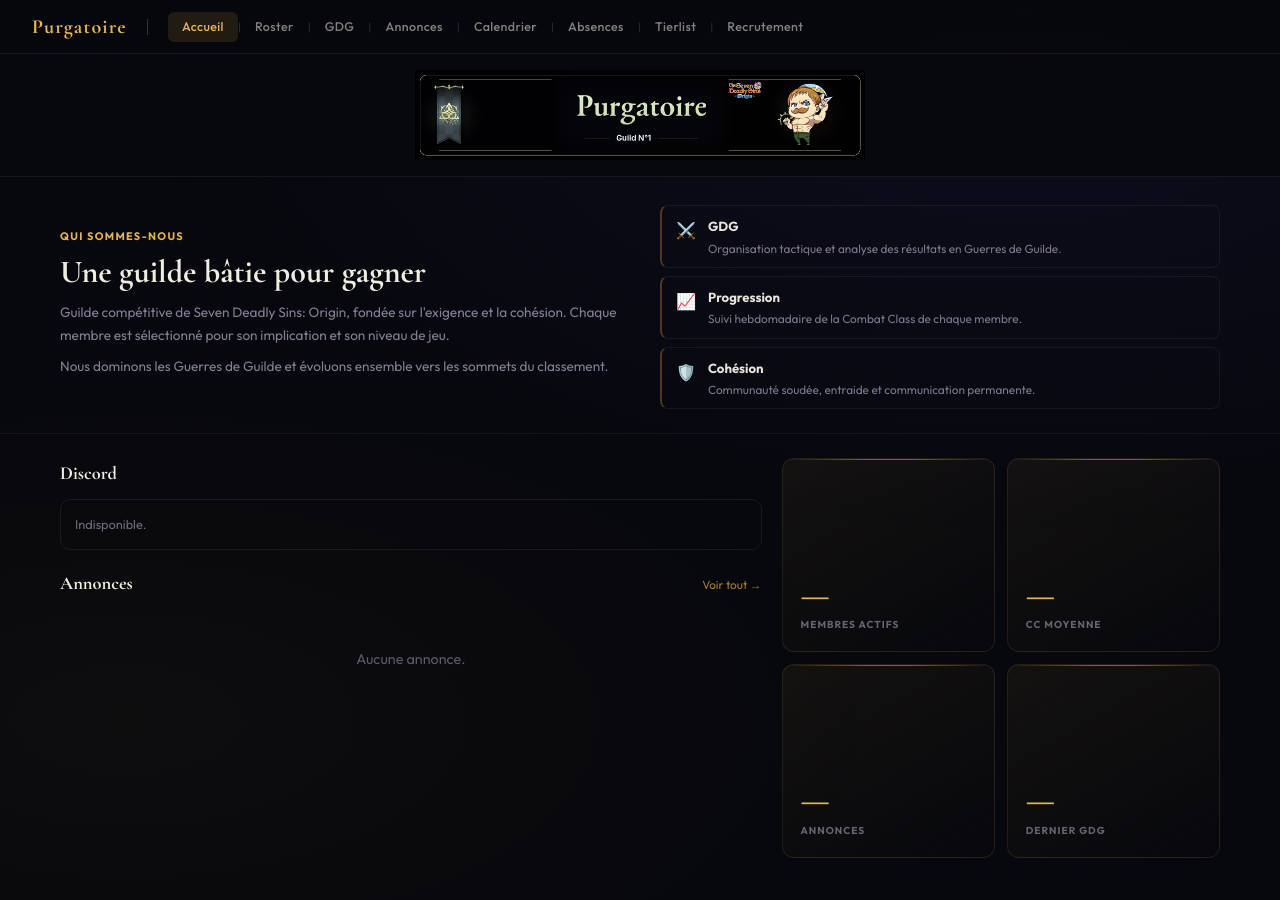
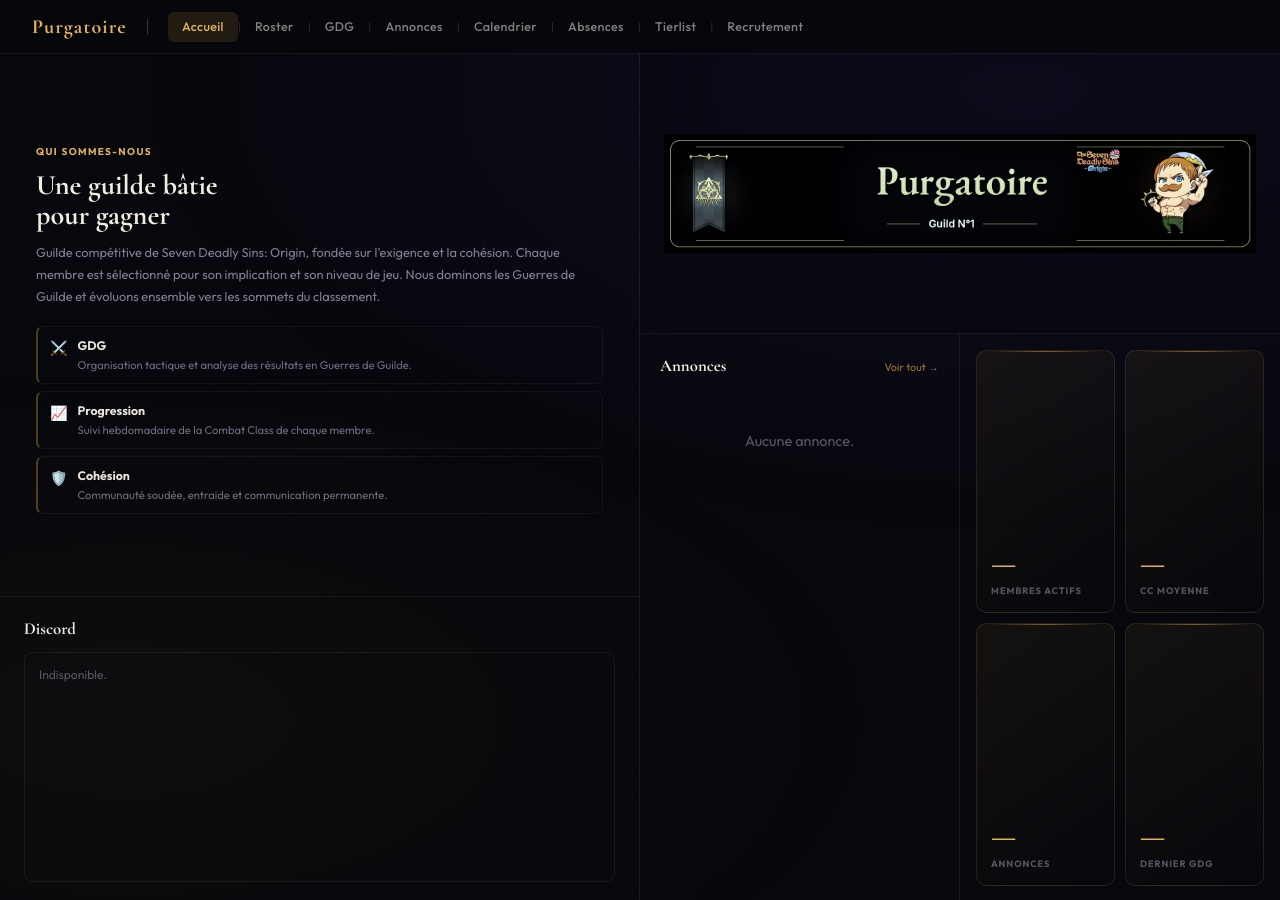
Before and after one commit to PencilgonG/Purgatoire, a Jekyll site: the page built from index.html, in a window 1280 px wide and 900 px high. Built offline with Jekyll 4.4.1, drawn with Linux system fonts in a browser that asks for light colours.

Commit message:
fix: layout final - annonces 50% | cards 50% pleine hauteur

```diff
--- a/index.html
+++ b/index.html
@@ -3,291 +3,217 @@
 title: Accueil
 ---
 
-<!-- 1. BANNIÈRE -->
-<section class="home-banner">
-  <div class="home-banner-inner">
-    <img src="{{ '/assets/images/banner.png' | relative_url }}" alt="Purgatoire" class="home-banner-img">
-  </div>
-</section>
+<div class="page-split">
 
-<!-- 2. PRÉSENTATION -->
-<section class="home-pres">
-  <div class="home-container">
-    <div class="pres-grid">
-      <div class="pres-text">
+  <!-- GAUCHE : Présentation + Discord -->
+  <div class="col-left">
+    <div class="pres-block">
       <span class="pres-eyebrow">Qui sommes-nous</span>
-        <h2 class="pres-title">Une guilde bâtie pour gagner</h2>
-        <p>Guilde compétitive de Seven Deadly Sins: Origin, fondée sur l'exigence et la cohésion. Chaque membre est sélectionné pour son implication et son niveau de jeu.</p>
-        <p>Nous dominons les Guerres de Guilde et évoluons ensemble vers les sommets du classement.</p>
-      </div>
+      <h2 class="pres-title">Une guilde bâtie<br>pour gagner</h2>
+      <p class="pres-body">Guilde compétitive de Seven Deadly Sins: Origin, fondée sur l'exigence et la cohésion. Chaque membre est sélectionné pour son implication et son niveau de jeu. Nous dominons les Guerres de Guilde et évoluons ensemble vers les sommets du classement.</p>
       <div class="pres-pillars">
-        <div class="pillar"><span class="pillar-ico">⚔️</span><div><strong>GDG</strong><p>Organisation tactique et analyse des résultats en Guerres de Guilde.</p></div></div>
-        <div class="pillar"><span class="pillar-ico">📈</span><div><strong>Progression</strong><p>Suivi hebdomadaire de la Combat Class de chaque membre.</p></div></div>
-        <div class="pillar"><span class="pillar-ico">🛡️</span><div><strong>Cohésion</strong><p>Communauté soudée, entraide et communication permanente.</p></div></div>
+        <div class="pillar"><span class="pi">⚔️</span><div><strong>GDG</strong><p>Organisation tactique et analyse des résultats en Guerres de Guilde.</p></div></div>
+        <div class="pillar"><span class="pi">📈</span><div><strong>Progression</strong><p>Suivi hebdomadaire de la Combat Class de chaque membre.</p></div></div>
+        <div class="pillar"><span class="pi">🛡️</span><div><strong>Cohésion</strong><p>Communauté soudée, entraide et communication permanente.</p></div></div>
       </div>
     </div>
-  </div>
-</section>
-
-<!-- 3-8. GRILLE PRINCIPALE -->
-<section class="home-grid-section">
-  <div class="home-container">
-    <div class="home-grid">
-
-      <!-- Colonne gauche : Discord + Annonces -->
-      <div class="home-left">
-
-        <div class="home-block">
-          <div class="block-head">
-            <h3>Discord</h3>
-            <span id="discord-online-count" class="block-meta"></span>
-          </div>
-          <div id="home-discord-widget" class="discord-scroll">
-            <div class="loading-state" style="padding:14px">Chargement…</div>
+    <div class="discord-block">
+      <div class="bh"><h3 class="bt">Discord</h3><span id="discord-online-count" class="bm"></span></div>
+      <div id="home-discord-widget" class="discord-scroll"><div class="ld">Chargement…</div></div>
     </div>
   </div>
 
-        <div class="home-block">
-          <div class="block-head">
-            <h3>Annonces</h3>
-            <a href="{{ '/pages/annonces/' | relative_url }}" class="block-link">Voir tout →</a>
+  <!-- DROITE : Bannière + (Annonces | Cards) -->
+  <div class="col-right">
+    <div class="banner-block">
+      <img src="{{ '/assets/images/banner.png' | relative_url }}" alt="Purgatoire" class="banner-img">
     </div>
-          <div id="home-annonces" class="stack-list">
-            <div class="loading-state" style="padding:14px">Chargement</div>
+    <div class="content-block">
+      <!-- Annonces : 50% gauche -->
+      <div class="annonces-block">
+        <div class="bh"><h3 class="bt">Annonces</h3><a href="{{ '/pages/annonces/' | relative_url }}" class="bl">Voir tout →</a></div>
+        <div id="home-annonces" class="annonces-inner"><div class="ld">Chargement</div></div>
+      </div>
+      <!-- Cards : 50% droite -->
+      <div class="cards-block">
+        <div class="stat-gem"><div class="sg-bar"></div><strong id="stat-members">—</strong><span>Membres actifs</span></div>
+        <div class="stat-gem"><div class="sg-bar"></div><strong id="stat-average-cc">—</strong><span>CC moyenne</span></div>
+        <div class="stat-gem"><div class="sg-bar"></div><strong id="stat-annonces">—</strong><span>Annonces</span></div>
+        <div class="stat-gem"><div class="sg-bar"></div><strong id="stat-last-gdg">—</strong><span>Dernier GDG</span></div>
+      </div>
     </div>
   </div>
 
 </div>
 
-      <!-- Colonne droite : 4 stat cards en 2×2 -->
-      <div class="home-right">
-        <div class="stat-gem">
-          <div class="stat-gem-line"></div>
-          <strong id="stat-members">—</strong>
-          <span>Membres actifs</span>
-        </div>
-        <div class="stat-gem">
-          <div class="stat-gem-line"></div>
-          <strong id="stat-average-cc">—</strong>
-          <span>CC moyenne</span>
-        </div>
-        <div class="stat-gem">
-          <div class="stat-gem-line"></div>
-          <strong id="stat-annonces">—</strong>
-          <span>Annonces</span>
-        </div>
-        <div class="stat-gem">
-          <div class="stat-gem-line"></div>
-          <strong id="stat-last-gdg">—</strong>
-          <span>Dernier GDG</span>
-        </div>
-      </div>
-
-    </div>
-  </div>
-</section>
-
 <style>
-/* ── Reset sections ── */
-.home-container { width: min(1160px, calc(100% - 40px)); margin-inline: auto; }
-
-/* ── 1. Bannière ── */
-.home-banner {
-  border-bottom: 1px solid rgba(255,255,255,.06);
-  background: #07080d;
-  padding: 16px 0;
-}
-.home-banner-inner {
-  width: min(1160px, calc(100% - 40px));
-  margin-inline: auto;
-  display: flex;
-  justify-content: center;
-}
-.home-banner-img {
-  height: 90px;
-  width: auto;
-  object-fit: contain;
+/* ── Structure principale ── */
+.page-split {
+  display: grid;
+  grid-template-columns: 1fr 1fr;
+  height: calc(100vh - 52px);
+  overflow: hidden;
 }
 
-/* ── 2. Présentation ── */
-.home-pres {
-  padding: 28px 0 24px;
-  border-bottom: 1px solid rgba(255,255,255,.06);
-}
-.pres-grid {
-  display: grid;
-  grid-template-columns: 1fr 1fr;
-  gap: 40px;
-  align-items: center;
-}
-.pres-eyebrow {
-  font-size: .68rem;
-  font-weight: 700;
-  letter-spacing: .12em;
-  text-transform: uppercase;
-  color: #e3b45a;
-  display: block;
-  margin-bottom: 8px;
-}
-.pres-title {
-  font-family: 'Cormorant Garamond', Georgia, serif;
-  font-size: clamp(1.5rem, 2.5vw, 2rem);
-  font-weight: 700;
-  color: #f0ece0;
-  margin-bottom: 12px;
-  line-height: 1.1;
-}
-.pres-text p {
-  font-size: .85rem;
-  color: rgba(153,147,170,.85);
-  line-height: 1.7;
-  margin-bottom: 8px;
-}
-.pres-pillars { display: flex; flex-direction: column; gap: 8px; }
-.pillar {
+/* ══ COLONNE GAUCHE ══ */
+.col-left {
   display: flex;
-  gap: 12px;
-  align-items: flex-start;
-  padding: 10px 14px;
-  background: transparent;
-  border: 1px solid rgba(255,255,255,.06);
-  border-left: 2px solid rgba(201,151,62,.35);
-  border-radius: 8px;
-  transition: border-color .2s, background .2s;
-}
-.pillar:hover {
-  border-color: rgba(201,151,62,.5);
-  border-left-color: rgba(201,151,62,.7);
-  background: rgba(201,151,62,.03);
-}
-.pillar-ico { font-size: 1rem; flex-shrink: 0; margin-top: 1px; }
-.pillar strong { font-size: .82rem; font-weight: 700; color: #e8e4d9; display: block; margin-bottom: 2px; }
-.pillar p { font-size: .74rem; color: rgba(153,147,170,.8); margin: 0; line-height: 1.45; }
-
-/* ── 3-8. Grille principale ── */
-.home-grid-section { padding: 24px 0 32px; }
-.home-grid {
-  display: grid;
-  grid-template-columns: 1.6fr 1fr;
-  gap: 20px;
-  align-items: start;
+  flex-direction: column;
+  border-right: 1px solid rgba(255,255,255,.08);
+  overflow: hidden;
 }
 
-/* Colonne gauche */
-.home-left { display: flex; flex-direction: column; gap: 18px; }
-.home-block { display: flex; flex-direction: column; }
-.block-head {
+/* Présentation */
+.pres-block {
+  flex: 1;
+  padding: 32px 36px 24px;
   display: flex;
-  justify-content: space-between;
-  align-items: baseline;
-  margin-bottom: 10px;
+  flex-direction: column;
+  justify-content: center;
+  border-bottom: 1px solid rgba(255,255,255,.06);
+  overflow: hidden;
 }
-.block-head h3 {
-  font-family: 'Cormorant Garamond', Georgia, serif;
-  font-size: 1.15rem;
-  font-weight: 700;
-  color: #f0ece0;
+.pres-eyebrow { font-size: .62rem; font-weight: 700; letter-spacing: .14em; text-transform: uppercase; color: #e3b45a; display: block; margin-bottom: 9px; }
+.pres-title { font-family: 'Cormorant Garamond',Georgia,serif; font-size: clamp(1.6rem,2.2vw,2.3rem); font-weight: 700; color: #f0ece0; line-height: 1.08; margin-bottom: 12px; }
+.pres-body { font-size: .8rem; color: rgba(153,147,170,.85); line-height: 1.7; margin-bottom: 18px; }
+.pres-pillars { display: flex; flex-direction: column; gap: 7px; }
+.pillar { display: flex; gap: 10px; align-items: flex-start; padding: 9px 12px; border: 1px solid rgba(255,255,255,.06); border-left: 2px solid rgba(201,151,62,.38); border-radius: 7px; transition: border-color .2s,background .2s; }
+.pillar:hover { border-left-color: rgba(201,151,62,.7); background: rgba(201,151,62,.03); }
+.pi { font-size: .88rem; flex-shrink: 0; margin-top: 1px; }
+.pillar strong { font-size: .77rem; font-weight: 700; color: #e8e4d9; display: block; margin-bottom: 2px; }
+.pillar p { font-size: .7rem; color: rgba(153,147,170,.72); margin: 0; line-height: 1.4; }
+
+/* Discord */
+.discord-block {
+  flex: 0 0 36%;
+  padding: 18px 24px 20px;
+  display: flex;
+  flex-direction: column;
+  overflow: hidden;
 }
-.block-meta { font-size: .74rem; color: rgba(153,147,170,.7); }
-.block-link { font-size: .74rem; color: rgba(201,151,62,.8); transition: color .15s; }
-.block-link:hover { color: #e3b45a; }
-
-/* Discord scroll */
 .discord-scroll {
-  max-height: 200px;
+  flex: 1;
   overflow-y: auto;
   scrollbar-width: thin;
-  scrollbar-color: rgba(255,255,255,.08) transparent;
+  scrollbar-color: rgba(255,255,255,.07) transparent;
   border: 1px solid rgba(255,255,255,.07);
-  border-radius: 10px;
+  border-radius: 9px;
+  min-height: 0;
 }
 .discord-scroll::-webkit-scrollbar { width: 3px; }
 .discord-scroll::-webkit-scrollbar-thumb { background: rgba(255,255,255,.1); border-radius: 99px; }
-.dm { display: flex; align-items: center; gap: 9px; padding: 7px 12px; transition: background .15s; }
+.dm { display: flex; align-items: center; gap: 9px; padding: 6px 12px; transition: background .14s; }
 .dm:hover { background: rgba(255,255,255,.04); }
-.dm-avatar { width: 26px; height: 26px; border-radius: 50%; flex-shrink: 0; background: rgba(255,255,255,.05); }
-.dm-name { font-size: .8rem; font-weight: 600; flex: 1; }
-.dm-game { font-size: .67rem; color: rgba(153,147,170,.7); }
-.dm-dot { width: 7px; height: 7px; border-radius: 50%; flex-shrink: 0; }
-.dot-online { background: #4ade80; }
-.dot-idle   { background: #fb923c; }
-.dot-dnd    { background: #f87171; }
+.dm-avatar { width: 25px; height: 25px; border-radius: 50%; flex-shrink: 0; background: rgba(255,255,255,.05); }
+.dm-name { font-size: .77rem; font-weight: 600; flex: 1; }
+.dm-game { font-size: .63rem; color: rgba(153,147,170,.6); }
+.dm-dot { width: 6px; height: 6px; border-radius: 50%; flex-shrink: 0; }
+.dot-online{background:#4ade80}.dot-idle{background:#fb923c}.dot-dnd{background:#f87171}
 
-/* Annonces dans home */
-#home-annonces .list-card {
+/* Shared header */
+.bh { display: flex; justify-content: space-between; align-items: baseline; margin-bottom: 10px; flex-shrink: 0; }
+.bt { font-family: 'Cormorant Garamond',Georgia,serif; font-size: 1.05rem; font-weight: 700; color: #f0ece0; }
+.bm { font-size: .68rem; color: rgba(153,147,170,.6); }
+.bl { font-size: .68rem; color: rgba(201,151,62,.75); transition: color .15s; }
+.bl:hover { color: #e3b45a; }
+.ld { padding: 12px 14px; font-size: .76rem; color: rgba(153,147,170,.55); }
+
+/* ══ COLONNE DROITE ══ */
+.col-right {
+  display: flex;
+  flex-direction: column;
+  overflow: hidden;
+}
+
+/* Bannière : 33% de hauteur */
+.banner-block {
+  flex: 0 0 33%;
+  display: flex;
+  align-items: center;
+  justify-content: center;
+  border-bottom: 1px solid rgba(255,255,255,.07);
+  background: rgba(0,0,0,.1);
+  padding: 14px 24px;
+  overflow: hidden;
+}
+.banner-img { width: 100%; height: 100%; object-fit: contain; }
+
+/* Zone contenu : 67% restants, split 50/50 */
+.content-block {
+  flex: 1;
+  display: grid;
+  grid-template-columns: 1fr 1fr;
+  min-height: 0;
+}
+
+/* Annonces : 50% gauche, toute la hauteur */
+.annonces-block {
+  padding: 18px 20px 16px;
+  border-right: 1px solid rgba(255,255,255,.07);
+  display: flex;
+  flex-direction: column;
+  overflow: hidden;
+}
+.annonces-inner {
+  flex: 1;
+  overflow-y: auto;
+  scrollbar-width: thin;
+  scrollbar-color: rgba(255,255,255,.06) transparent;
+  min-height: 0;
+}
+.annonces-inner .list-card {
   background: transparent !important;
   border-color: rgba(255,255,255,.07) !important;
+  font-size: .8rem;
 }
-#home-annonces .list-card:hover {
+.annonces-inner .list-card:hover {
   background: rgba(255,255,255,.03) !important;
-  border-color: rgba(255,255,255,.12) !important;
+  border-color: rgba(255,255,255,.13) !important;
 }
 
-/* Colonne droite : 4 stat gems */
-.home-right {
+/* Cards : 50% droite, grille 2×2 qui remplit toute la hauteur */
+.cards-block {
+  padding: 16px 16px;
   display: grid;
   grid-template-columns: 1fr 1fr;
-  gap: 12px;
+  grid-template-rows: 1fr 1fr;
+  gap: 10px;
 }
 .stat-gem {
   position: relative;
-  background: linear-gradient(150deg, rgba(201,151,62,.07) 0%, rgba(7,8,13,.6) 100%);
-  border: 1px solid rgba(201,151,62,.14);
-  border-radius: 12px;
-  padding: 22px 18px 18px;
+  background: linear-gradient(145deg, rgba(201,151,62,.07), rgba(7,8,13,.55));
+  border: 1px solid rgba(201,151,62,.16);
+  border-radius: 10px;
+  padding: 16px 14px 14px;
   overflow: hidden;
-  transition: border-color .25s, background .25s;
-  aspect-ratio: 1.1 / 1;
   display: flex;
   flex-direction: column;
   justify-content: flex-end;
+  transition: border-color .22s, background .22s;
 }
-.stat-gem:hover {
-  border-color: rgba(201,151,62,.28);
-  background: linear-gradient(150deg, rgba(201,151,62,.1) 0%, rgba(7,8,13,.5) 100%);
-}
-.stat-gem-line {
-  position: absolute;
-  top: 0; left: 0; right: 0;
-  height: 1px;
-  background: linear-gradient(90deg, transparent 0%, rgba(201,151,62,.6) 40%, rgba(201,151,62,.6) 60%, transparent 100%);
-}
-.stat-gem strong {
-  display: block;
-  font-family: 'Cormorant Garamond', Georgia, serif;
-  font-size: 2.2rem;
-  font-weight: 700;
-  color: #e3b45a;
-  line-height: 1;
-  margin-bottom: 6px;
-}
-.stat-gem span {
-  font-size: .63rem;
-  font-weight: 700;
-  letter-spacing: .1em;
-  text-transform: uppercase;
-  color: rgba(153,147,170,.65);
-}
+.stat-gem:hover { border-color: rgba(201,151,62,.3); background: linear-gradient(145deg,rgba(201,151,62,.1),rgba(7,8,13,.45)); }
+.sg-bar { position: absolute; top: 0; left: 10%; right: 10%; height: 1px; background: linear-gradient(90deg,transparent,rgba(201,151,62,.6),transparent); }
+.stat-gem strong { display: block; font-family: 'Cormorant Garamond',Georgia,serif; font-size: 1.9rem; font-weight: 700; color: #e3b45a; line-height: 1; margin-bottom: 4px; }
+.stat-gem span { font-size: .58rem; font-weight: 700; letter-spacing: .1em; text-transform: uppercase; color: rgba(153,147,170,.55); }
 
-/* ── Responsive ── */
-@media (max-width: 768px) {
-  .pres-grid { grid-template-columns: 1fr; }
-  .home-grid { grid-template-columns: 1fr; }
-  .home-right { order: -1; }
+@media (max-width: 900px) {
+  .page-split { grid-template-columns: 1fr; height: auto; }
+  .content-block { grid-template-columns: 1fr; }
+  .cards-block { grid-template-columns: 1fr 1fr; grid-template-rows: auto; }
+  .col-left,.col-right { border: none; }
+  .banner-block { flex: 0 0 120px; }
 }
 </style>
 
 <script>
-const DISCORD_GUILD_HOME = '1488740561262477474';
-
 async function renderHomeDiscordWidget() {
   const wrap  = document.getElementById('home-discord-widget');
   const count = document.getElementById('discord-online-count');
   if (!wrap) return;
   try {
-    const res  = await fetch(`https://discord.com/api/guilds/${DISCORD_GUILD_HOME}/widget.json`);
+    const res  = await fetch('https://discord.com/api/guilds/1488740561262477474/widget.json');
     const data = await res.json();
-    if (data.code === 50004) { wrap.innerHTML = '<p style="padding:14px;font-size:.8rem;color:rgba(153,147,170,.7)">Widget désactivé.</p>'; return; }
+    if (data.code === 50004) { wrap.innerHTML = '<div class="ld">Widget désactivé.</div>'; return; }
     const members = data.members || [];
     if (count) count.textContent = `${data.presence_count || members.length} en ligne`;
     wrap.innerHTML = members.map(m => `
@@ -298,10 +224,9 @@
           ${m.game?.name ? `<div class="dm-game">🎮 ${m.game.name}</div>` : ''}
         </div>
         <div class="dm-dot dot-${m.status||'online'}"></div>
-      </div>`).join('') || '<p style="padding:14px;font-size:.8rem;color:rgba(153,147,170,.7)">Aucun membre en ligne.</p>';
+      </div>`).join('') || '<div class="ld">Aucun membre en ligne.</div>';
     setTimeout(renderHomeDiscordWidget, 60000);
-  } catch { wrap.innerHTML = '<p style="padding:14px;font-size:.8rem;color:rgba(153,147,170,.7)">Indisponible.</p>'; }
+  } catch { wrap.innerHTML = '<div class="ld">Indisponible.</div>'; }
 }
-
 document.addEventListener('DOMContentLoaded', renderHomeDiscordWidget);
 </script>
```
Lines whose indentation alone changed are shown as unchanged.
